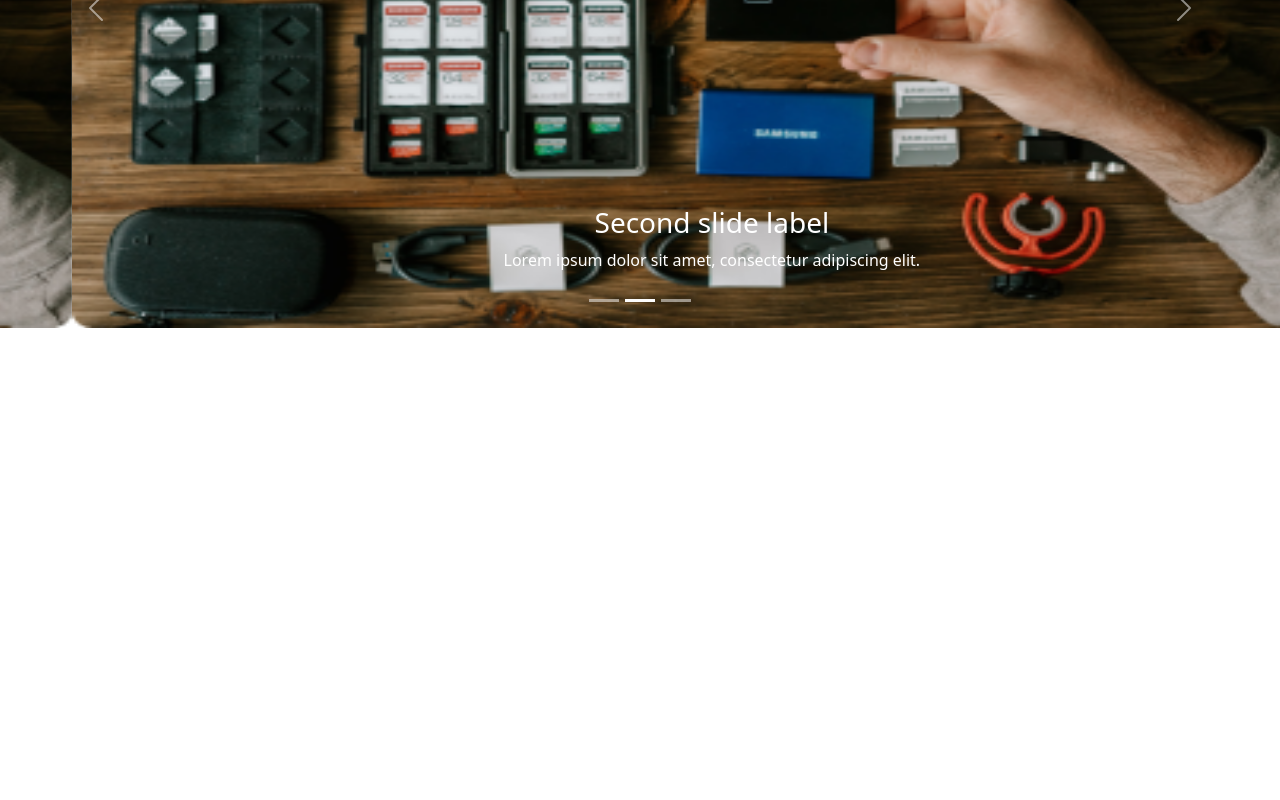
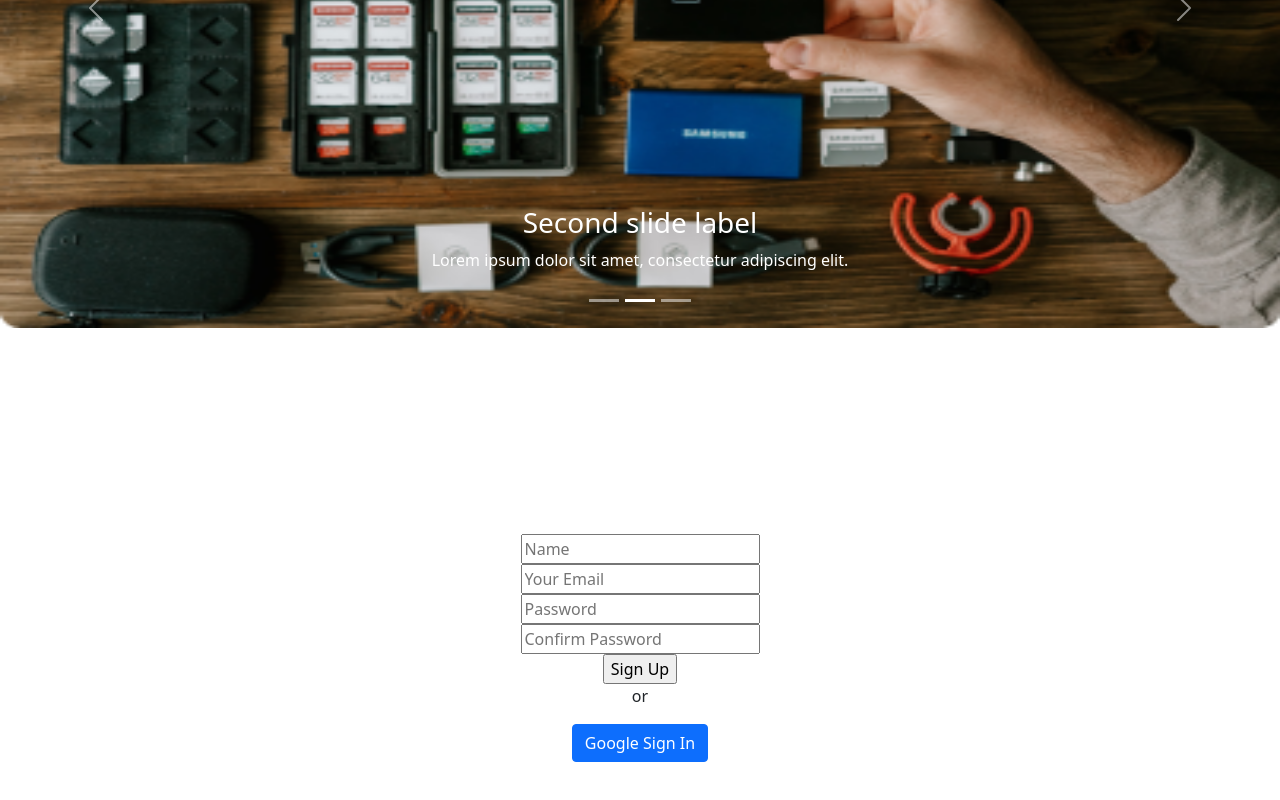
Before and after one commit to majedulhaque1/warehouse-management-website-client, a React (Create React App) app: page /login in a window 1280 px wide. Shown: the part 368-1168 px from the top of the page. Before the commit the page ends 800 px from the top, so only its background shows below. Built offline with nearby package versions, Linux system fonts and the light colour scheme.

Commit message:
sign up component done

```diff
--- a/src/App.js
+++ b/src/App.js
@@ -3,11 +3,13 @@ import './App.css';
 import 'bootstrap/dist/css/bootstrap.min.css';
 import Header from './Pages/Home/Header/Header';
 import Banner from './Pages/Home/Banner/Banner';
+import SignUp from './Pages/Home/Login/SignUp/SignUp';
 function App() {
   return (
     <div className="App">
       <Header></Header>
       <Banner></Banner>
+      <SignUp></SignUp>
     </div>
   );
 }
--- a/src/Pages/Home/Login/SignUp/SignUp.css
+++ b/src/Pages/Home/Login/SignUp/SignUp.css
@@ -0,0 +1,7 @@
+.form-container{
+    width: 100vw;
+    height: 80vh;
+    display: flex;
+    justify-content: center;
+    align-items: center;
+}
--- a/src/Pages/Home/Login/SignUp/SignUp.js
+++ b/src/Pages/Home/Login/SignUp/SignUp.js
@@ -0,0 +1,30 @@
+import React from 'react';
+import './SignUp.css';
+
+const SignUp = () => {
+    return (
+        <div className='form-container'>
+            <form className='form' action="">
+                <input type="text" name='name' placeholder='Name' required/>
+                <br />
+                <input type="email" name='email' placeholder='Your Email' required />
+                <br />
+                <input type="password" name='password' placeholder='Password' required />
+                <br />
+                <input type="password" name='confim-password' placeholder='Confirm Password' required />
+                <br />
+                <input type="submit" value="Sign Up" />
+                <div className='divider'>
+                    <div className='line-style'></div>
+                    <p>or</p>
+                    <div className='line-style'></div>
+                </div>
+                <div>
+                    <button className='btn btn-primary'>Google Sign In</button>
+                </div>
+            </form>
+        </div>
+    );
+};
+
+export default SignUp;
```
Also changed, not shown: src/Pages/Home/Login/Login/Login.js (+11 -0 lines).
